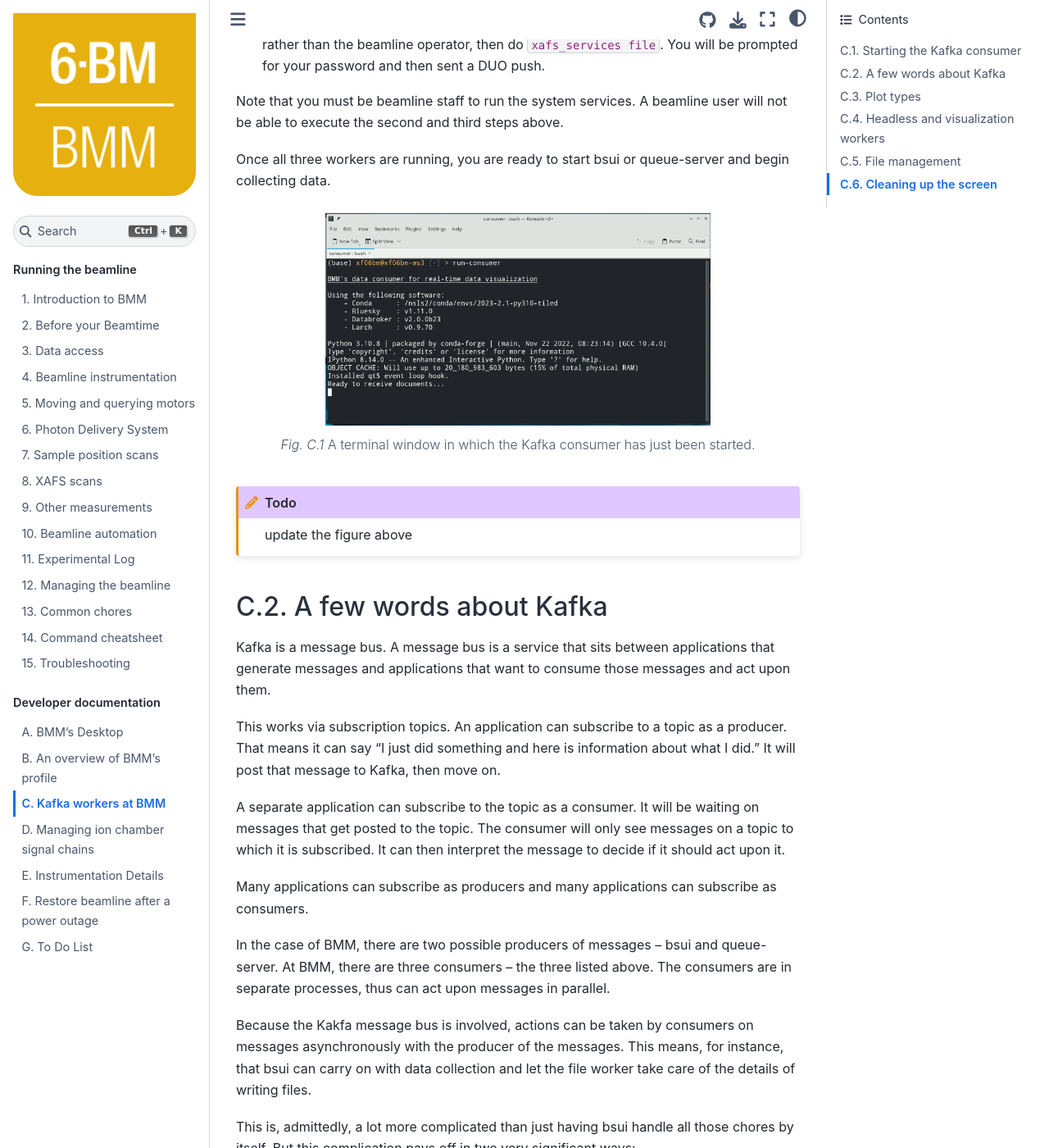
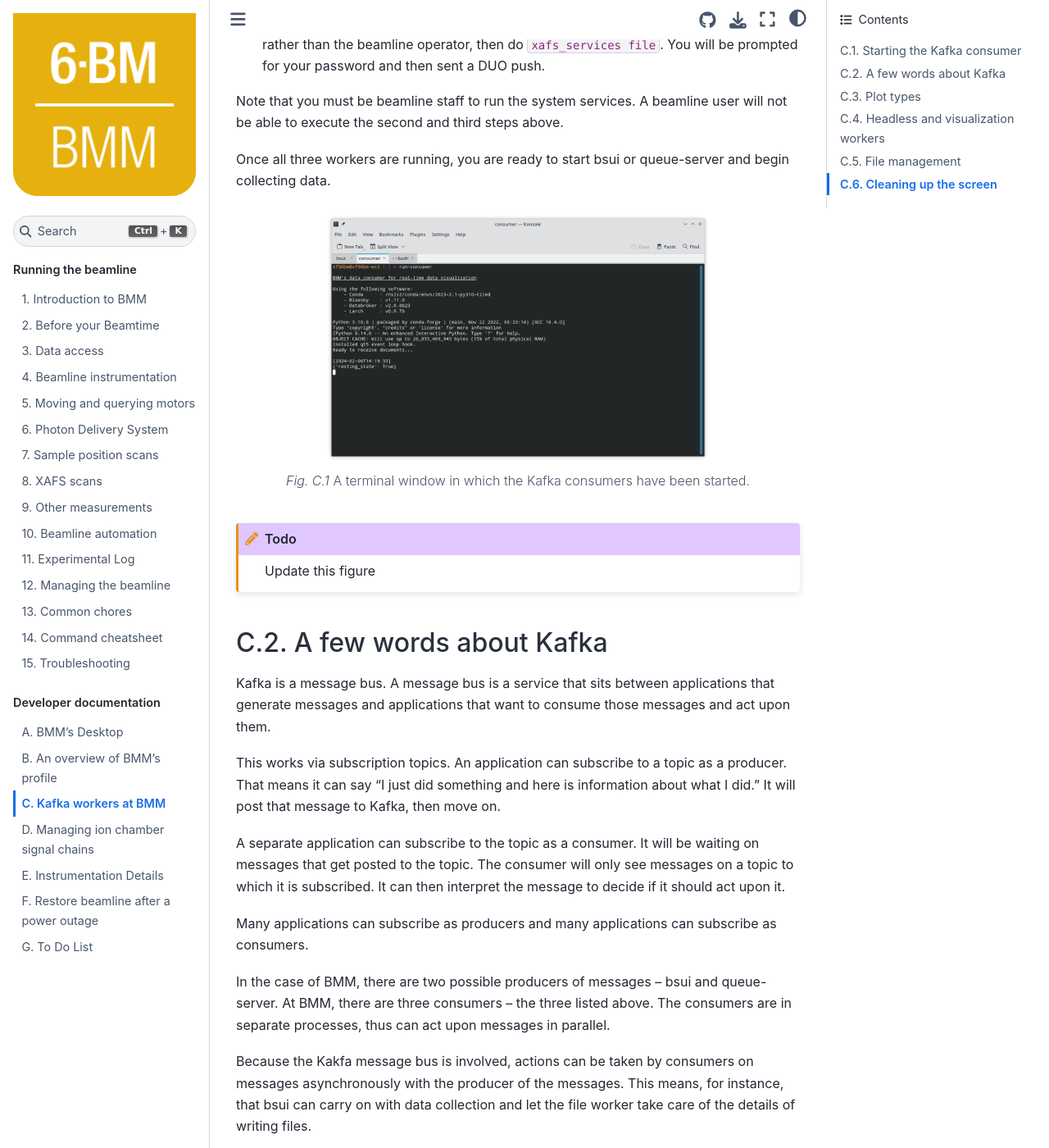
Before and after one commit to NSLS-II-BMM/BeamlineManual, a Sphinx documentation site: the page built from docs/kafka.rst, in a window 1280 px wide and 1400 px high, scrolled down 1808 px. Shown: the whole window at 82% size. Built offline with Sphinx 7.4.7 and the Sphinx Book theme 1.1.4, drawn with Linux system fonts in a browser that asks for light colours.

```diff
--- a/docs/_static/demeter.css
+++ b/docs/_static/demeter.css
@@ -60,3 +60,9 @@
 /* code, pre { */
 /*   padding: 0; */
 /* } */
+
+/* The disappears the damn "Back to top" button from Pydata */
+/* which is not otherwise configurable using html_theme_options */
+button.rounded-pill {
+    display: none !important;
+}
--- a/docs/kafka.rst
+++ b/docs/kafka.rst
@@ -120,15 +120,15 @@
 
 
 .. _fig-consumer:
-.. figure::  _images/consumer.png
-   :target: _images/consumer.png
+.. figure::  _images/consumer_startup.png
+   :target: _images/consumer_startup.png
    :width: 70%
    :align: center
 
-   A terminal window in which the Kafka consumer has just been started.
+   A terminal window in which the Kafka consumers have been started.
 
+.. todo:: Update this figure
 
-.. todo:: update the figure above
 
 
 A few words about Kafka
```
Also changed, not shown: docs/desktop.rst (+33 -29 lines).
